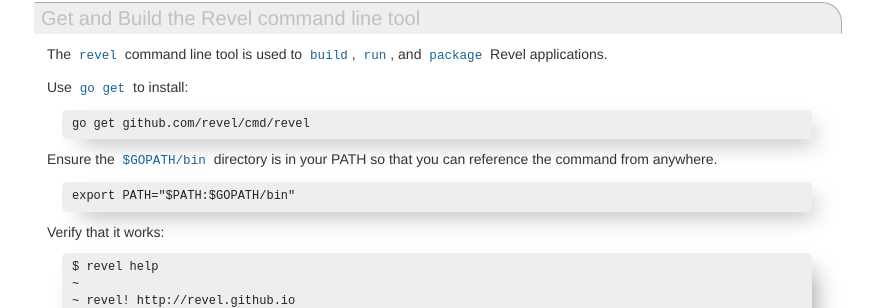
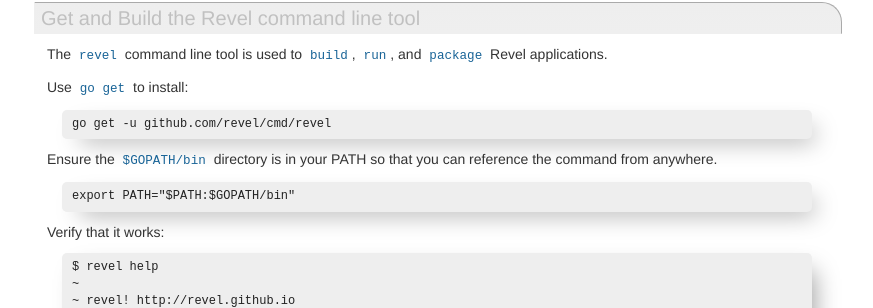
Before and after one commit to revel/revel.github.io, a Jekyll site: the page built from tutorial/gettingstarted.md, in a window 1280 px wide. Shown: the part 1015-1323 px from the top of the page, without its empty margins (343-1216 px from the left). Built offline with Jekyll 4.4.1, drawn with Linux system fonts in a browser that asks for light colours; nearby versions of some CDN libraries.

```diff
--- a/tutorial/gettingstarted.md
+++ b/tutorial/gettingstarted.md
@@ -50,7 +50,7 @@ to [`build`](tool.html#build), [`run`](tool.html#run), and [`package`](tool.html
 
 Use `go get` to install:
 
-	go get github.com/revel/cmd/revel
+	go get -u github.com/revel/cmd/revel
 
 Ensure the `$GOPATH/bin` directory is in your PATH so that you can reference the command from anywhere.
 
```
